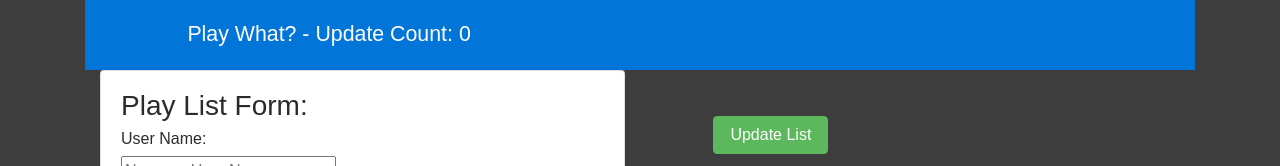
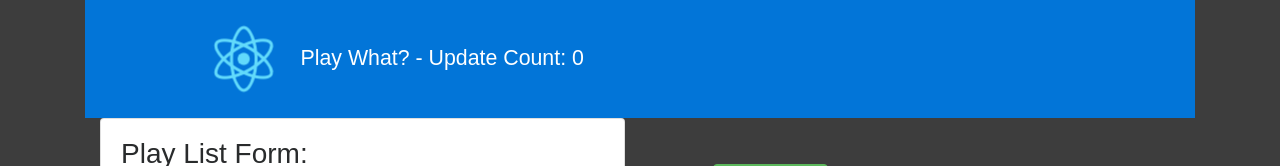
Before and after one commit to kharrison7/state-props-forms-weekly-project, a React (Create React App) app: page / in a window 1280 px wide. Shown: the top 166 px of the page. Built offline with nearby package versions, Linux system fonts and the light colour scheme; no server answers.

Commit message:
This adds a rotating react icon.

```diff
--- a/src/components/NavBar.js
+++ b/src/components/NavBar.js
@@ -1,9 +1,12 @@
 import React, { Component } from 'react';
+import logo from '../logo.svg';
+import '../styles/App.css';
 
 export default class NavBar extends Component {
   render() {
     return (
       <div className="header">
+        <img src={logo} className="App-logo" alt="logo" />
       Play What? - Update Count: {this.props.count}
       </div>
     );
--- a/src/styles/App.css
+++ b/src/styles/App.css
@@ -46,6 +46,11 @@
   margin: 0.5vw 0 0 2.5vw;
 }
 
+.App-logo {
+  animation: App-logo-spin infinite 20s linear;
+  height: 80px;
+}
+
 @keyframes App-logo-spin {
   from { transform: rotate(0deg); }
   to { transform: rotate(360deg); }
```
